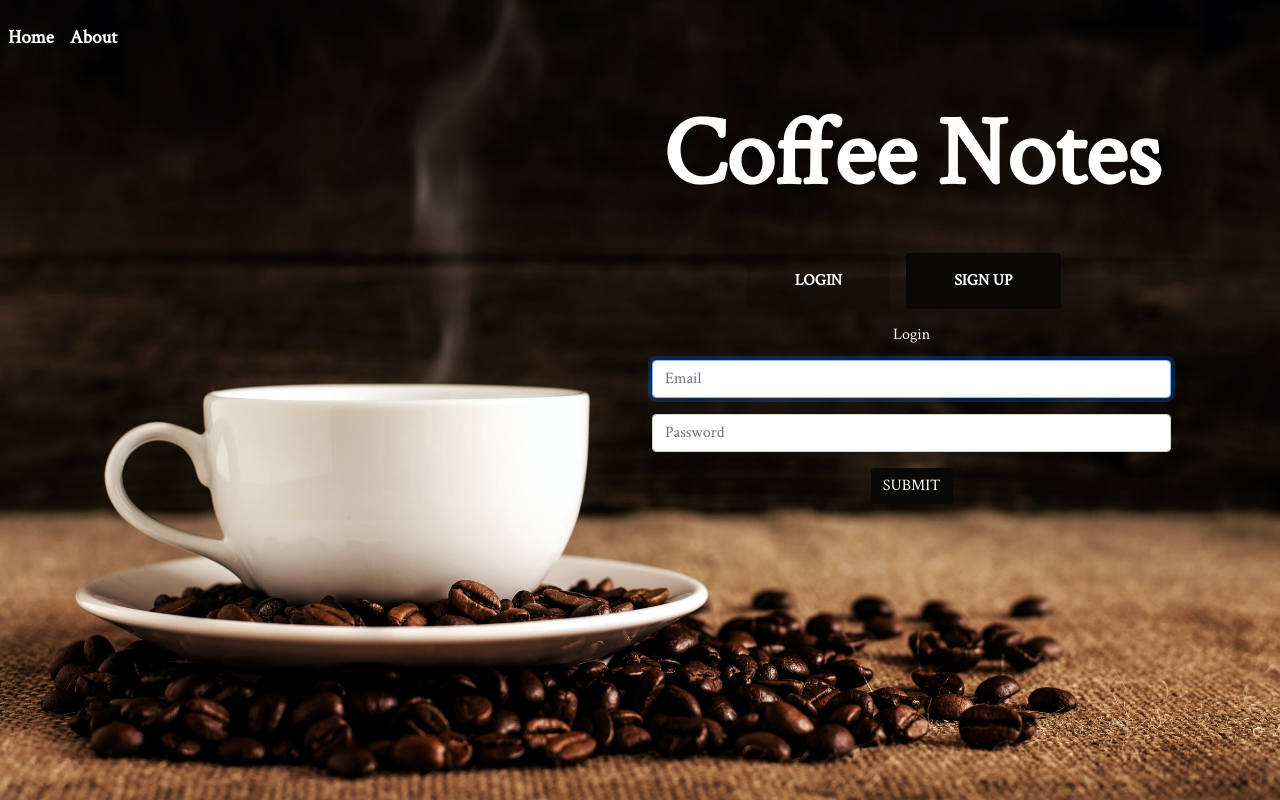
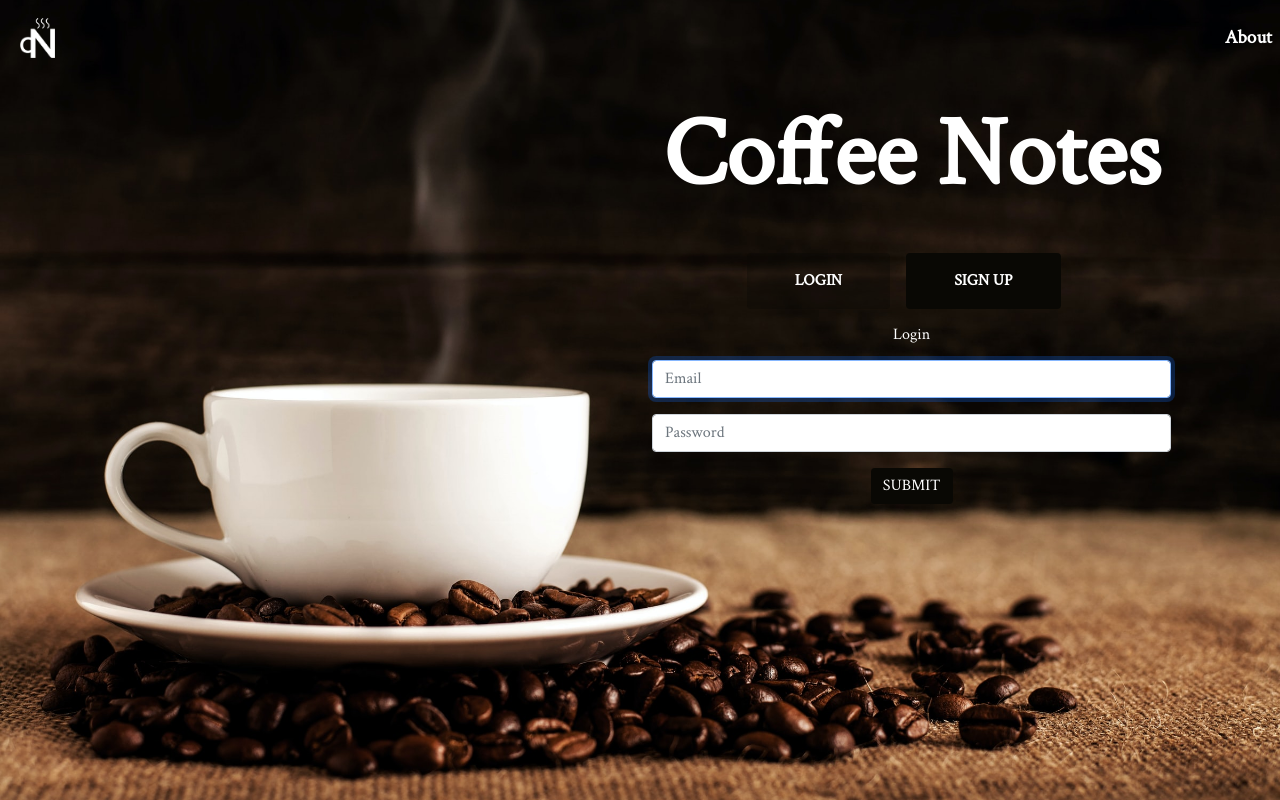
Before and after one commit to maxmanayan/coffee-notes, a React (Create React App) app in the folder client/: page / in a window 1280 px wide. Built offline with nearby package versions, Linux system fonts and the light colour scheme; what devise-axios would draw is missing.

Commit message:
added navbar logo

```diff
--- a/client/src/App.css
+++ b/client/src/App.css
@@ -94,6 +94,11 @@ body{
 
   display: flex;
   justify-content: space-between;
+}
+
+.navbar-logo {
+  margin-left: 1em;
+  margin-top: none;
 }
 
 .user-profile {
--- a/client/src/components/NavBar.js
+++ b/client/src/components/NavBar.js
@@ -2,6 +2,7 @@ import React, { useContext } from  "react";
 import { Nav, Navbar } from "react-bootstrap";
 import { useHistory } from "react-router";
 import { AuthContext } from "../providers/AuthProvider";
+import cnLogo from '../images/coffee-notes-logo.png'
 
 const NavBar = () => {
   const { user, handleLogout } = useContext(AuthContext)
@@ -10,12 +11,18 @@ const NavBar = () => {
   return(
     <div>
       <Navbar fixed='top'>
+        <Navbar.Brand className='navbar-logo' href='home'>
+          <img
+            src={cnLogo}
+            height='40px'
+          />
+        </Navbar.Brand>
         <div className='navbar'>
           <Nav>
-            <Nav.Link href='/home' style={{color: 'white', fontSize: '1.2em', fontWeight: 'bold'}}>Home</Nav.Link>
-            <Nav.Link href='/about' style={{color: 'white', fontSize: '1.2em', fontWeight: 'bold'}}>About</Nav.Link>
+            {/* <Nav.Link href='/home' style={{color: 'white', fontSize: '1.2em', fontWeight: 'bold'}}>Home</Nav.Link> */}
           </Nav>
           <Nav>
+            <Nav.Link href='/about' style={{color: 'white', fontSize: '1.2em', fontWeight: 'bold'}}>About</Nav.Link>
             {user && <Nav.Link href='/profile' style={{color: 'white', fontSize: '1.2em', fontWeight: 'bold'}}>Profile</Nav.Link>}
             {user && <Nav.Link onClick={() => handleLogout(history)} style={{color: 'white', fontSize: '1.2em', fontWeight: 'bold'}}>Logout</Nav.Link>}
           </Nav>
--- a/client/src/pages/UserProfile.js
+++ b/client/src/pages/UserProfile.js
@@ -12,9 +12,9 @@ const UserProfile = () => {
       <h1 className='user-profile-header'>User Profile</h1>
       {user &&
         <div>
-          {/* <h3>
+          <h3>
             Name: {user.name}
-          </h3> */}
+          </h3>
           <h3>
             Email: {user.email}
           </h3>
```
Also changed, not shown: client/src/images/coffee-notes-logo.png (added), 1 other file (tests, documents, lock files or other folders).
